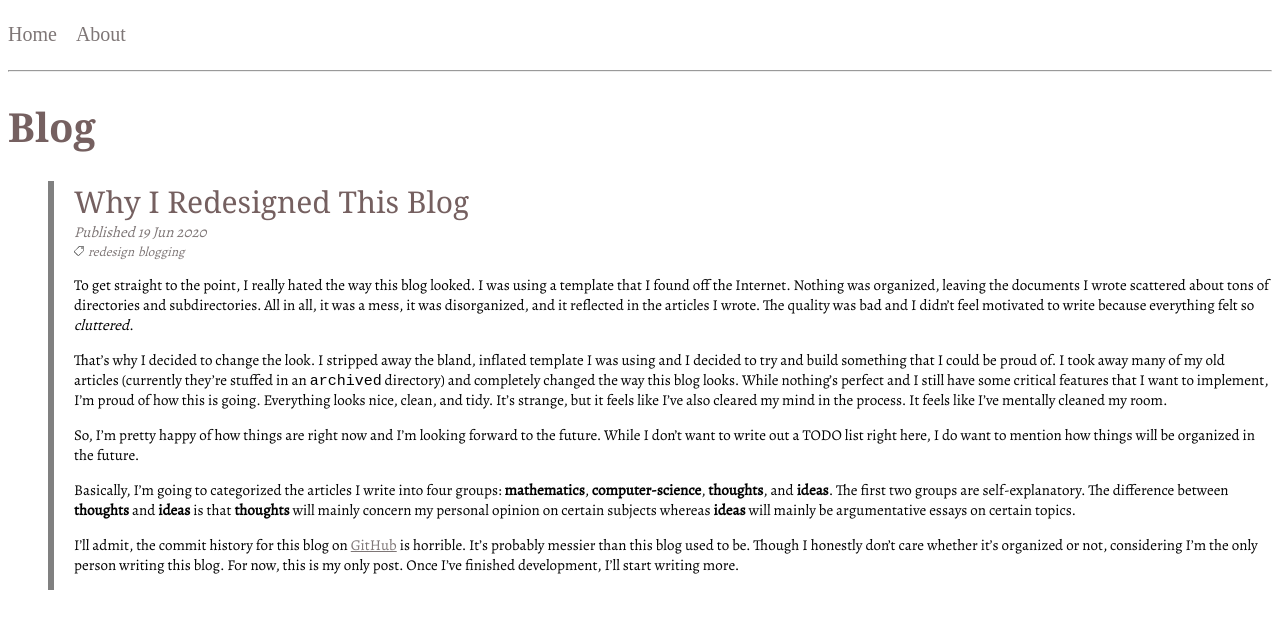
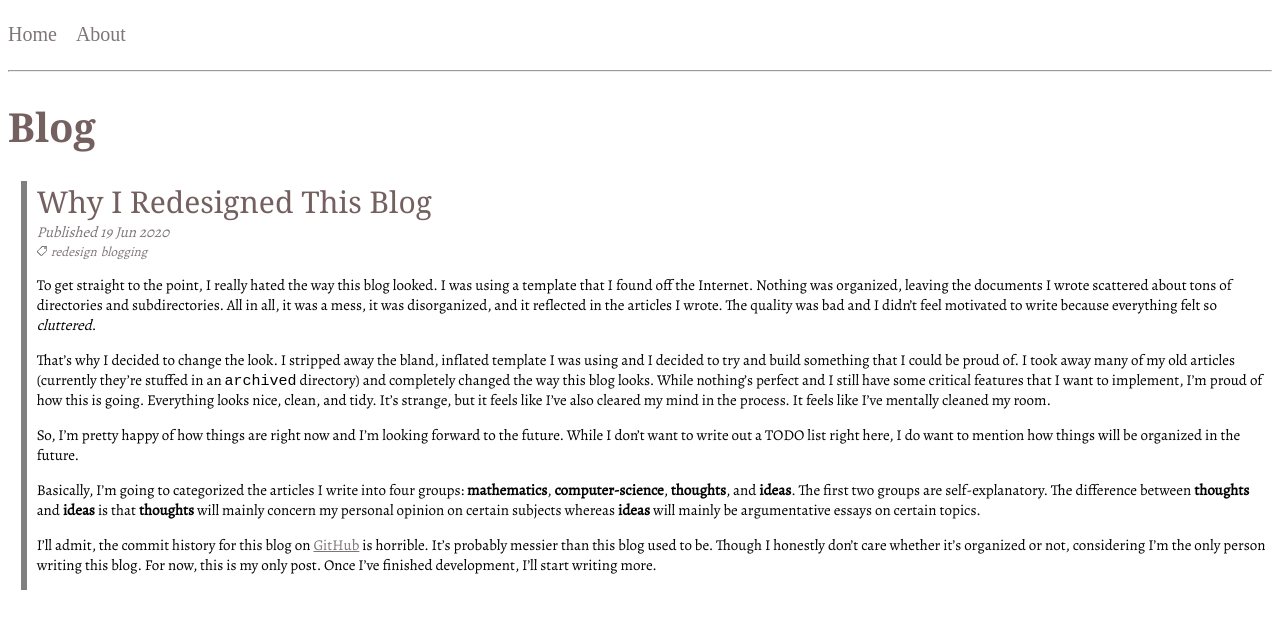
Before and after one commit to m4rtyr/m4rtyr.github.io, a Jekyll site: the page built from index.html, in a window 1280 px wide. Shown: the top 629 px of the page. Built offline with Jekyll 4.4.1, drawn with Linux system fonts in a browser that asks for light colours; some web fonts are replaced; comment, search, counter and statistics services are not loaded.

Commit message:
Adjusted post display

```diff
--- a/_sass/index.scss
+++ b/_sass/index.scss
@@ -1,5 +1,6 @@
 .indexul {
   list-style-type: none;
+  padding-left: 1%;
 }
 
 .indexh2 {
@@ -11,7 +12,7 @@
 }
 
 .vl {
-  padding-left: 20px;
+  padding-left: 10px;
   border-left: 6px solid gray;
   overflow: none;
 }
--- a/_sass/post.scss
+++ b/_sass/post.scss
@@ -20,7 +20,7 @@
   color: black;
   margin-left: auto;
   margin-right: auto;
-  width: 50%;
+  width: 70%;
 }
 
 .postspan {
```
